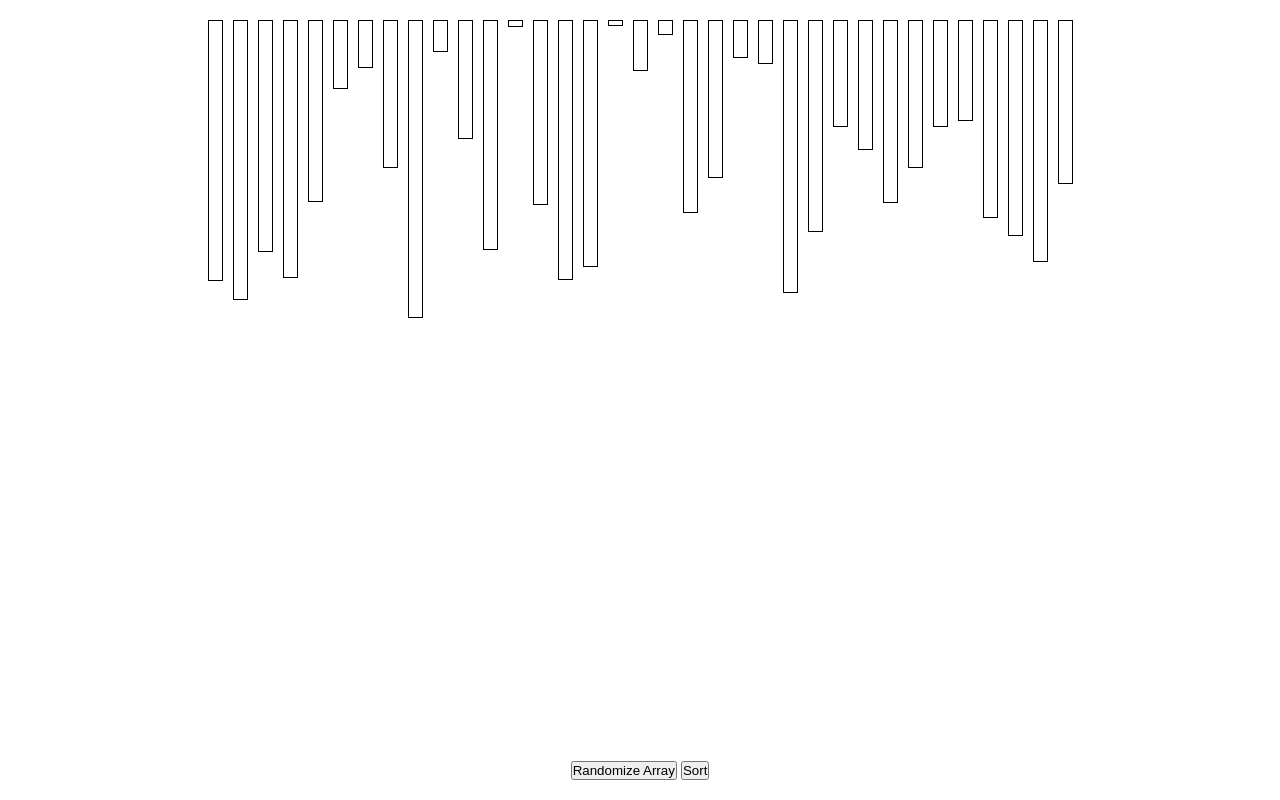
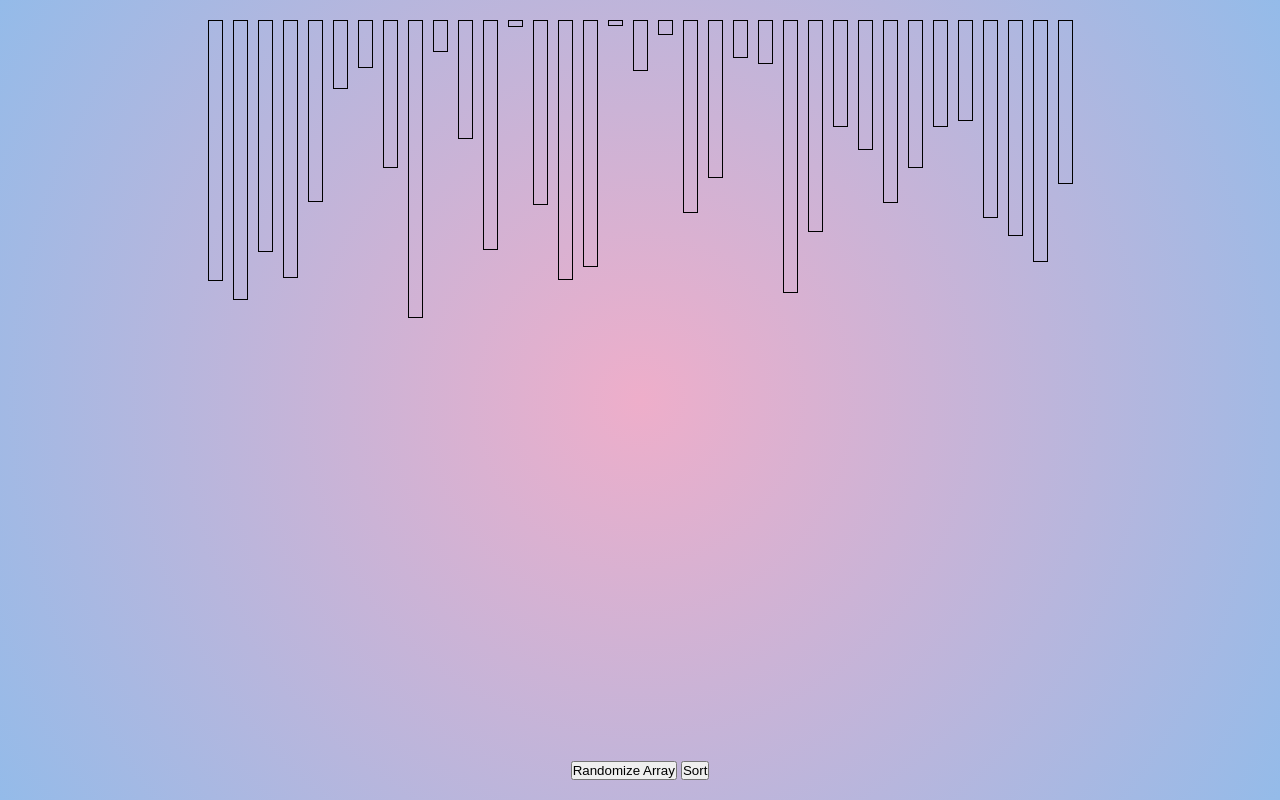
Before and after one commit to ReziMi/sorting-vizualizer, a plain HTML site: page index.html in a window 1280 px wide. Drawn offline with Linux system fonts and the light colour scheme.

Commit message:
background color added

```diff
--- a/style.css
+++ b/style.css
@@ -4,6 +4,10 @@
     margin: 0;
 }
 
+body{
+    background: rgb(238,174,202);
+    background: radial-gradient(circle, rgba(238,174,202,1) 0%, rgba(148,187,233,1) 100%);
+}
 
 .container{
     max-width: 100vw;
```
